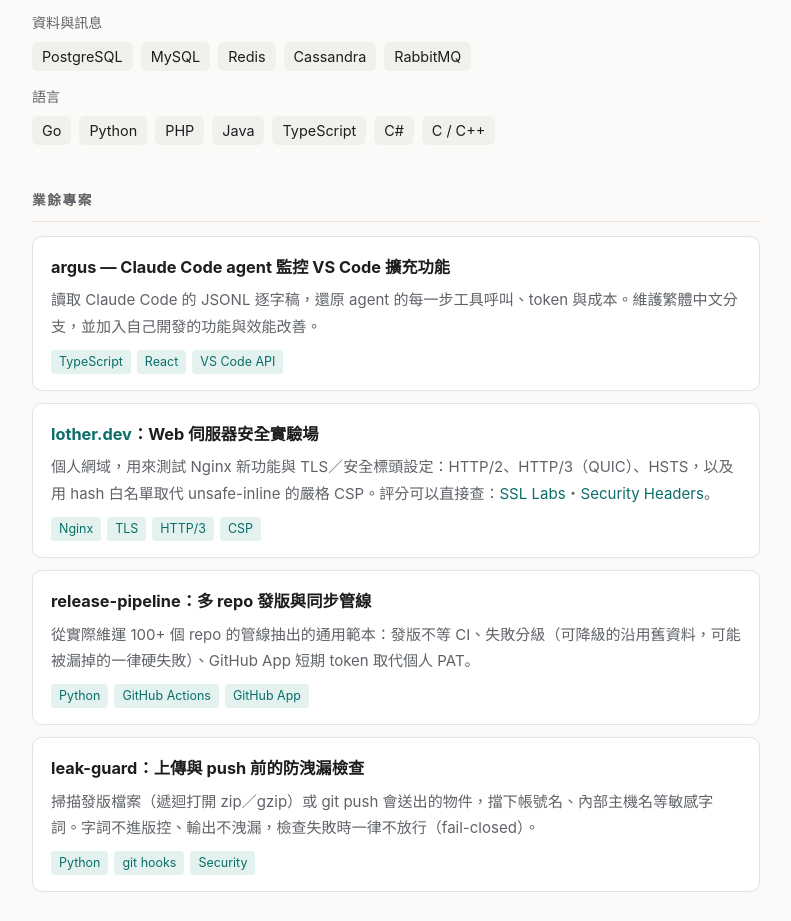
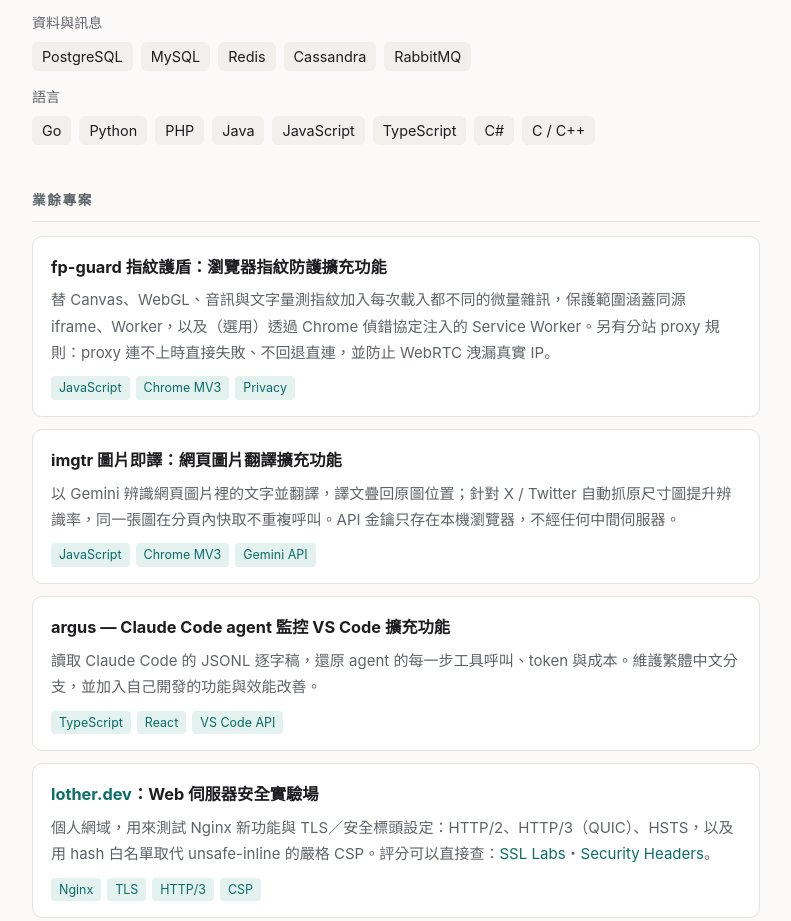
Before and after one commit to Lother/lother.github.io, a plain HTML site: page index.html in a window 1280 px wide. Shown: the part 1784-2705 px from the top of the page, without its empty margins (244-1035 px from the left). Drawn offline with Linux system fonts and the light colour scheme.

Commit message:
Add fp-guard and imgtr project cards
Co-Authored-By: Claude Opus 5.5 <noreply@anthropic.com>
Claude-Session: https://claude.ai/code/session_01RhDu8Mws8525nBcuBNXUKL

```diff
--- a/index.html
+++ b/index.html
@@ -189,13 +189,23 @@
     <div class="group">
       <div class="group-label">語言</div>
       <ul class="chips">
-        <li>Go</li><li>Python</li><li>PHP</li><li>Java</li><li>TypeScript</li><li>C#</li><li>C / C++</li>
+        <li>Go</li><li>Python</li><li>PHP</li><li>Java</li><li>JavaScript</li><li>TypeScript</li><li>C#</li><li>C / C++</li>
       </ul>
     </div>
   </section>
 
   <section>
     <h2>業餘專案</h2>
+    <a class="card project" href="https://github.com/Lother/fp-guard">
+      <h3>fp-guard 指紋護盾：瀏覽器指紋防護擴充功能</h3>
+      <p>替 Canvas、WebGL、音訊與文字量測指紋加入每次載入都不同的微量雜訊，保護範圍涵蓋同源 iframe、Worker，以及（選用）透過 Chrome 偵錯協定注入的 Service Worker。另有分站 proxy 規則：proxy 連不上時直接失敗、不回退直連，並防止 WebRTC 洩漏真實 IP。</p>
+      <div class="meta"><span class="tag">JavaScript</span><span class="tag">Chrome MV3</span><span class="tag">Privacy</span></div>
+    </a>
+    <a class="card project" href="https://github.com/Lother/imgtr">
+      <h3>imgtr 圖片即譯：網頁圖片翻譯擴充功能</h3>
+      <p>以 Gemini 辨識網頁圖片裡的文字並翻譯，譯文疊回原圖位置；針對 X / Twitter 自動抓原尺寸圖提升辨識率，同一張圖在分頁內快取不重複呼叫。API 金鑰只存在本機瀏覽器，不經任何中間伺服器。</p>
+      <div class="meta"><span class="tag">JavaScript</span><span class="tag">Chrome MV3</span><span class="tag">Gemini API</span></div>
+    </a>
     <a class="card project" href="https://github.com/Lother/argus">
       <h3>argus — Claude Code agent 監控 VS Code 擴充功能</h3>
       <p>讀取 Claude Code 的 JSONL 逐字稿，還原 agent 的每一步工具呼叫、token 與成本。維護繁體中文分支，並加入自己開發的功能與效能改善。</p>
```
